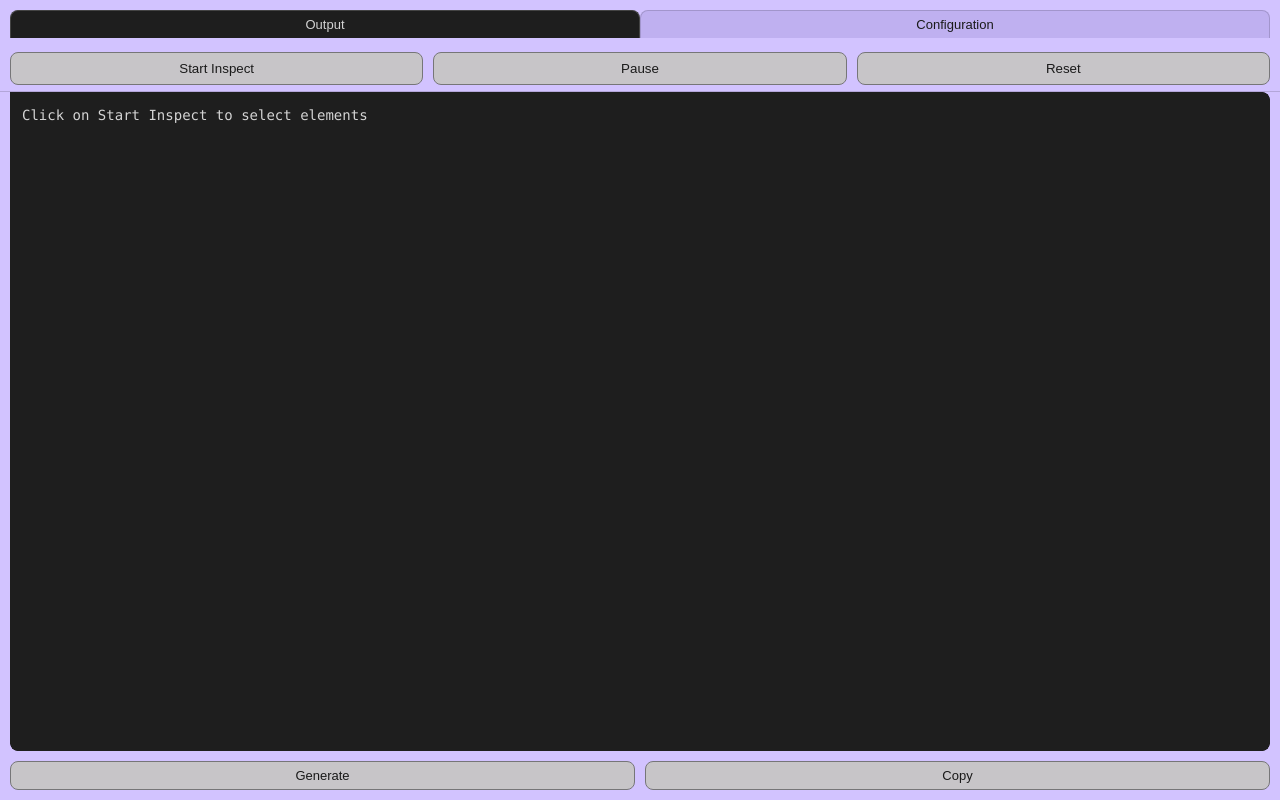
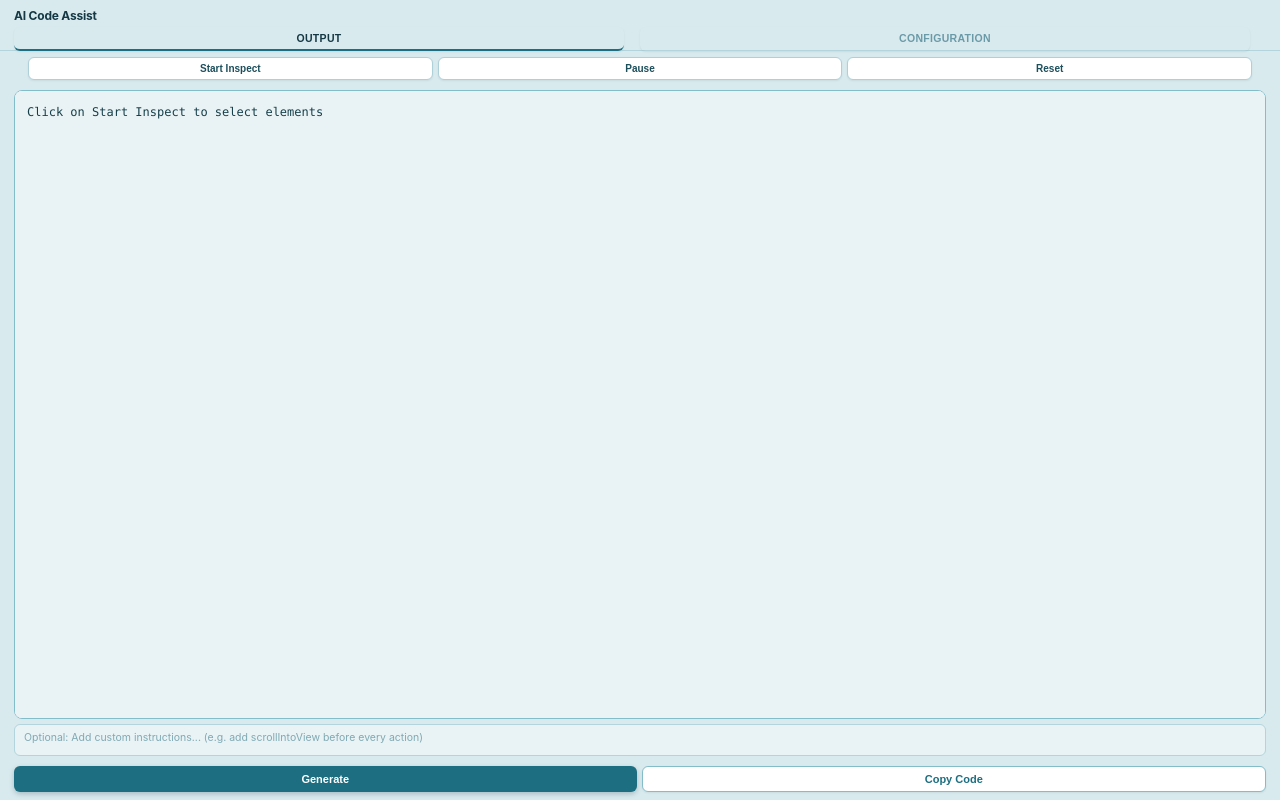
Before and after one commit to lakshmanavissarapu1234/AI_Code_Assist_GenAI_Without_BackendServer, a website with bundled scripts: page sidepanel.html in a window 1280 px wide. Built offline with nearby package versions, Linux system fonts and the light colour scheme; some packages are replaced by stand-ins of ours.

Commit message:
Added custom prompt and improved UI

```diff
--- a/sidepanel.html
+++ b/sidepanel.html
@@ -6,105 +6,121 @@
   <style>
     * {
       box-sizing: border-box;
+      margin: 0;
+      padding: 0;
     }
 
     body {
       display: flex;
       flex-direction: column;
       height: 100vh;
-      margin: 0;
-      font-family: Arial, sans-serif;
-      background-color: #d2c3ff;
+      font-family: -apple-system, 'Segoe UI', Arial, sans-serif;
+      background-color: #d9eaee;
     }
 
-    /* Top buttons */
+    /* ── HEADER ── */
+    .header {
+      padding: 8px 14px 4px;
+      flex-shrink: 0;
+    }
+
+    .header-title {
+      font-size: 12px;
+      font-weight: 700;
+      color: #143844;
+      letter-spacing: -0.2px;
+    }
+
+    /* ── TAB BAR ── */
+    .tab-bar {
+      display: flex;
+      padding: 0 14px;
+      border-bottom: 1.5px solid #b3d4dc;
+      flex-shrink: 0;
+    }
+
+    .tab-btn {
+      padding: 5px 0;
+      margin-right: 16px;
+      border: none;
+      background: transparent;
+      color: #6a9aa8;
+      font-size: 10.5px;
+      font-weight: 600;
+      cursor: pointer;
+      letter-spacing: 0.3px;
+      text-transform: uppercase;
+      border-bottom: 2px solid transparent;
+      margin-bottom: -1.5px;
+      transition: color 0.2s ease;
+    }
+
+    .tab-btn:hover {
+      color: #143844;
+    }
+
+    .tab-btn.active {
+      color: #143844;
+      border-bottom: 2px solid #1c6e80;
+    }
+
+    /* ── TOP CONTROLS ── */
     .top-controls {
-      padding: 14px 10px 6px;
-      border-bottom: 1px solid rgba(0, 0, 0, 0.15);
       display: flex;
-      gap: 10px;
+      gap: 5px;
+      padding: 6px 14px 4px;
       flex-shrink: 0;
     }
 
     button {
       flex: 1;
-      margin: 0;
-      padding: 8px;
-      border-radius: 8px;
-      border: 1px solid #767678;
-      background: #c7c5c8;
-      color: #1a1a1a;
+      padding: 5px 4px;
+      border-radius: 6px;
+      border: 1px solid #aed0d8;
+      background: #ffffff;
+      color: #1c4f5c;
+      font-size: 10px;
+      font-weight: 600;
       cursor: pointer;
-      transition: all 0.2s ease;
+      box-shadow: 0 1px 2px rgba(20, 56, 68, 0.08);
+      transition: all 0.15s ease;
     }
 
     button:hover {
-      background: #a9a7aa;
-      box-shadow: 0 2px 5px rgba(0, 0, 0, 0.15);
+      background: #f4fafb;
+      border-color: #1c6e80;
+      box-shadow: 0 2px 6px rgba(20, 56, 68, 0.15);
       transform: translateY(-1px);
     }
 
     button:active {
       transform: translateY(0);
-      box-shadow: none;
+      box-shadow: 0 1px 2px rgba(20, 56, 68, 0.1);
     }
 
-    /* Tab bar */
-    .tab-bar {
-      display: flex;
-      gap: 0;
-      padding: 10px 10px 0;
-      flex-shrink: 0;
-    }
-
-    .tab-btn {
-      flex: 1;
-      padding: 6px 10px;
-      border-radius: 8px 8px 0 0;
-      border: 1px solid rgba(0, 0, 0, 0.15);
-      border-bottom: none;
-      background: #bfb0f0;
-      color: #1a1a1a;
-      cursor: pointer;
-      font-size: 13px;
-      font-weight: 500;
-      transition: background 0.2s ease;
-      transform: none;
-      box-shadow: none;
-    }
-
-    .tab-btn:hover {
-      background: #a99de0;
-      transform: none;
-      box-shadow: none;
-    }
-
-    .tab-btn.active {
-      background: #1e1e1e;
-      color: #d4d4d4;
-      border-color: #444;
-    }
-
-    /* Tab content panels */
+    /* ── TAB PANELS ── */
     .tab-panel {
       display: none;
       flex: 1;
+      flex-direction: column;
       overflow: hidden;
-      margin: 0 10px 0;
-      border-radius: 0 8px 8px 8px;
+      padding: 0 14px;
     }
 
     .tab-panel.active {
       display: flex;
-      flex-direction: column;
     }
 
-    /* Output panel */
+    /* ── CODE AREA ── */
     .code-wrapper {
       flex: 1;
+      margin: 6px 0 0;
+      border-radius: 8px;
       overflow: hidden;
-      border-radius: 0 8px 8px 8px;
-      background: #1e1e1e;
+      border: 1px solid #84bdca;
+      background: #e9f3f5;
+      display: flex;
+      flex-direction: column;
     }
 
     .code-wrapper pre {
@@ -112,105 +128,203 @@
       padding: 0;
       height: 100%;
       overflow-y: auto;
-      background: #1e1e1e !important;
-      border-radius: 0 8px 8px 8px;
+      background: #e9f3f5 !important;
     }
 
     #output {
       display: block;
       min-height: 100%;
-      background: #1e1e1e !important;
-      color: #d4d4d4 !important;
+      background: #e9f3f5 !important;
+      color: #163f49 !important;
       white-space: pre-wrap;
-      font-size: 14px;
-      line-height: 1.6;
-      font-family: Consolas, "Courier New", monospace;
+      font-size: 12px;
+      line-height: 1.65;
+      font-family: 'Cascadia Code', Consolas, 'Courier New', monospace;
       padding: 12px !important;
       margin: 0;
-      border-radius: 0 8px 8px 8px;
     }
 
-    /* Configuration panel */
-    .config-panel {
-      flex: 1;
-      background: #ede6ff;
-      border-radius: 0 8px 8px 8px;
-      padding: 16px;
-      overflow-y: auto;
+    /* Override highlight.js theme to match light teal background */
+    .hljs {
+      background: #e9f3f5 !important;
+      color: #163f49 !important;
     }
 
-    .config-group {
-      margin-bottom: 18px;
+    .hljs-keyword, .hljs-built_in, .hljs-type { color: #1a5a8a !important; }
+    .hljs-string, .hljs-attr { color: #8a4f1a !important; }
+    .hljs-title, .hljs-title.class_, .hljs-title.function_ { color: #1c6e80 !important; }
+    .hljs-comment { color: #6f8f93 !important; }
+    .hljs-number, .hljs-literal { color: #6a3f9a !important; }
+    .hljs-variable, .hljs-params { color: #163f49 !important; }
+
+    /* ── CUSTOM PROMPT BOX ── */
+    .custom-prompt-wrapper {
+      padding: 5px 0 0;
+      flex-shrink: 0;
     }
 
-    .config-group label {
-      display: block;
-      font-size: 13px;
-      font-weight: 600;
-      color: #3a2d6b;
-      margin-bottom: 6px;
+    #custom-prompt {
+      width: 100%;
+      height: 32px;
+      border-radius: 6px;
+      border: 1px solid #b3d4dc;
+      background: #e9f3f5;
+      color: #163f49;
+      font-size: 10.5px;
+      font-family: -apple-system, 'Segoe UI', Arial, sans-serif;
+      padding: 6px 9px;
+      resize: none;
+      outline: none;
+      transition: border 0.2s ease;
+      line-height: 1.3;
     }
 
-    .config-group select {
-      width: 100%;
-      padding: 8px 10px;
-      border-radius: 8px;
-      border: 1px solid #a99de0;
-      background: #fff;
-      color: #1a1a1a;
-      font-size: 13px;
-      cursor: pointer;
-      outline: none;
-      transition: border 0.2s ease;
+    #custom-prompt:focus {
+      border-color: #1c6e80;
     }
 
-    .config-group select:focus {
-      border-color: #7c5cbf;
+    #custom-prompt::placeholder {
+      color: #7fa9b3;
+      font-size: 10.5px;
     }
 
-    /* Bottom buttons */
+    /* ── BOTTOM CONTROLS ── */
     .bottom-controls {
-      padding: 6px 10px 10px;
       display: flex;
-      gap: 10px;
-      margin-top: 4px;
+      gap: 5px;
+      padding: 6px 14px 8px;
       flex-shrink: 0;
     }
 
     .bottom-controls button {
       padding: 6px;
+      font-size: 11px;
+      font-weight: 600;
+    }
+
+    #generate {
+      background: #1c6e80;
+      color: #ffffff;
+      border: none;
+      box-shadow: 0 2px 5px rgba(20, 56, 68, 0.25);
+    }
+
+    #generate:hover {
+      background: #185c6c;
+      box-shadow: 0 3px 8px rgba(20, 56, 68, 0.32);
+      transform: translateY(-1px);
+    }
+
+    #copy {
+      background: #ffffff;
+      color: #1c6e80;
+      border: 1px solid #84bdca;
+      box-shadow: 0 1px 2px rgba(20, 56, 68, 0.08);
+    }
+
+    #copy:hover {
+      background: #f4fafb;
+      border-color: #1c6e80;
+      box-shadow: 0 2px 6px rgba(20, 56, 68, 0.15);
+      transform: translateY(-1px);
+    }
+
+    /* ── CONFIG PANEL ── */
+    .config-panel {
+      flex: 1;
+      padding: 16px 0;
+      overflow-y: auto;
+    }
+
+    .config-card {
+      background: #e9f3f5;
+      border: 1px solid #b3d4dc;
+      border-radius: 8px;
+      padding: 14px;
+      margin-bottom: 12px;
+    }
+
+    .config-card label {
+      display: block;
+      font-size: 11px;
+      font-weight: 700;
+      color: #1c4f5c;
+      text-transform: uppercase;
+      letter-spacing: 0.6px;
+      margin-bottom: 8px;
+    }
+
+    .config-card select {
+      width: 100%;
+      padding: 9px 12px;
+      border-radius: 6px;
+      border: 1.5px solid #84bdca;
+      background: #ffffff;
+      color: #163f49;
       font-size: 13px;
+      font-weight: 500;
+      cursor: pointer;
+      outline: none;
+      flex: none;
+    }
+
+    .config-card select:focus {
+      border-color: #1c6e80;
+    }
+
+    .config-info {
+      background: #e9f3f5;
+      border: 1px solid #b3d4dc;
+      border-radius: 6px;
+      padding: 10px 12px;
+      font-size: 11px;
+      color: #1c4f5c;
+      margin-top: 4px;
+      line-height: 1.5;
     }
   </style>
 </head>
 
 <body>
 
-  <!-- Tab bar -->
+  <!-- HEADER -->
+  <div class="header">
+    <div class="header-title">AI Code Assist</div>
+  </div>
+
+  <!-- TAB BAR -->
   <div class="tab-bar">
     <button class="tab-btn active" data-tab="output-panel">Output</button>
     <button class="tab-btn" data-tab="config-panel">Configuration</button>
   </div>
 
-  <!-- Top control buttons -->
-  <div class="top-controls">
-    <button id="start">Start Inspect</button>
-    <button id="pause">Pause</button>
-    <button id="reset">Reset</button>
-  </div>
+  <!-- OUTPUT TAB PANEL -->
+  <div class="tab-panel active" id="output-panel">
 
-  <!-- Output Tab Panel -->
-  <div class="tab-panel active" id="output-panel">
+    <!-- TOP CONTROLS -->
+    <div class="top-controls">
+      <button id="start">Start Inspect</button>
+      <button id="pause">Pause</button>
+      <button id="reset">Reset</button>
+    </div>
+
+    <!-- CODE AREA -->
     <div class="code-wrapper">
       <pre><code id="output" class="language-typescript">Click on Start Inspect to select elements</code></pre>
     </div>
+
+    <!-- CUSTOM PROMPT BOX -->
+    <div class="custom-prompt-wrapper">
+      <textarea id="custom-prompt" placeholder="Optional: Add custom instructions... (e.g. add scrollIntoView before every action)"></textarea>
+    </div>
+
   </div>
 
-  <!-- Configuration Tab Panel -->
+  <!-- CONFIGURATION TAB PANEL -->
   <div class="tab-panel" id="config-panel">
     <div class="config-panel">
 
-      <div class="config-group">
+      <div class="config-card">
         <label>Framework</label>
         <select id="framework-select">
           <option value="playwright" selected>Playwright</option>
@@ -218,10 +332,10 @@
         </select>
       </div>
 
-      <div class="config-group">
+      <div class="config-card">
         <label>Language</label>
         <select id="language-select">
-          <option value="typescript" class="playwright-only" selected>TypeScript</option>
+          <option value="typescript" selected>TypeScript</option>
           <option value="javascript">JavaScript</option>
           <option value="java">Java</option>
           <option value="python">Python</option>
@@ -229,13 +343,17 @@
         </select>
       </div>
 
+      <div class="config-info">
+        💡 Settings are saved automatically and remembered next time you open the extension.
+      </div>
+
     </div>
   </div>
 
-  <!-- Bottom buttons -->
+  <!-- BOTTOM CONTROLS -->
   <div class="bottom-controls">
     <button id="generate">Generate</button>
-    <button id="copy">Copy</button>
+    <button id="copy">Copy Code</button>
   </div>
 
   <script src="libs/highlight.min.js"></script>
--- a/sidepanel.js
+++ b/sidepanel.js
@@ -241,10 +241,13 @@ chrome.runtime.onMessage.addListener((msg) => {
       ? seleniumSampleMap[language]
       : playwrightSampleMap[language];
 
+    // Read custom prompt
+    const customPrompt = document.getElementById("custom-prompt").value.trim();
+
     // Pick correct prompt
     const prompt = framework === "selenium"
-      ? getSeleniumPrompt(list, pageUrl, languageLabel, selectedSample)
-      : getPlaywrightPrompt(list, pageUrl, languageLabel, selectedSample);
+      ? getSeleniumPrompt(list, pageUrl, languageLabel, selectedSample, customPrompt)
+      : getPlaywrightPrompt(list, pageUrl, languageLabel, selectedSample, customPrompt);
 
     // Update syntax highlight class
     const output = document.getElementById("output");
```
Also changed, not shown: prompts.js (+8 -2 lines).
